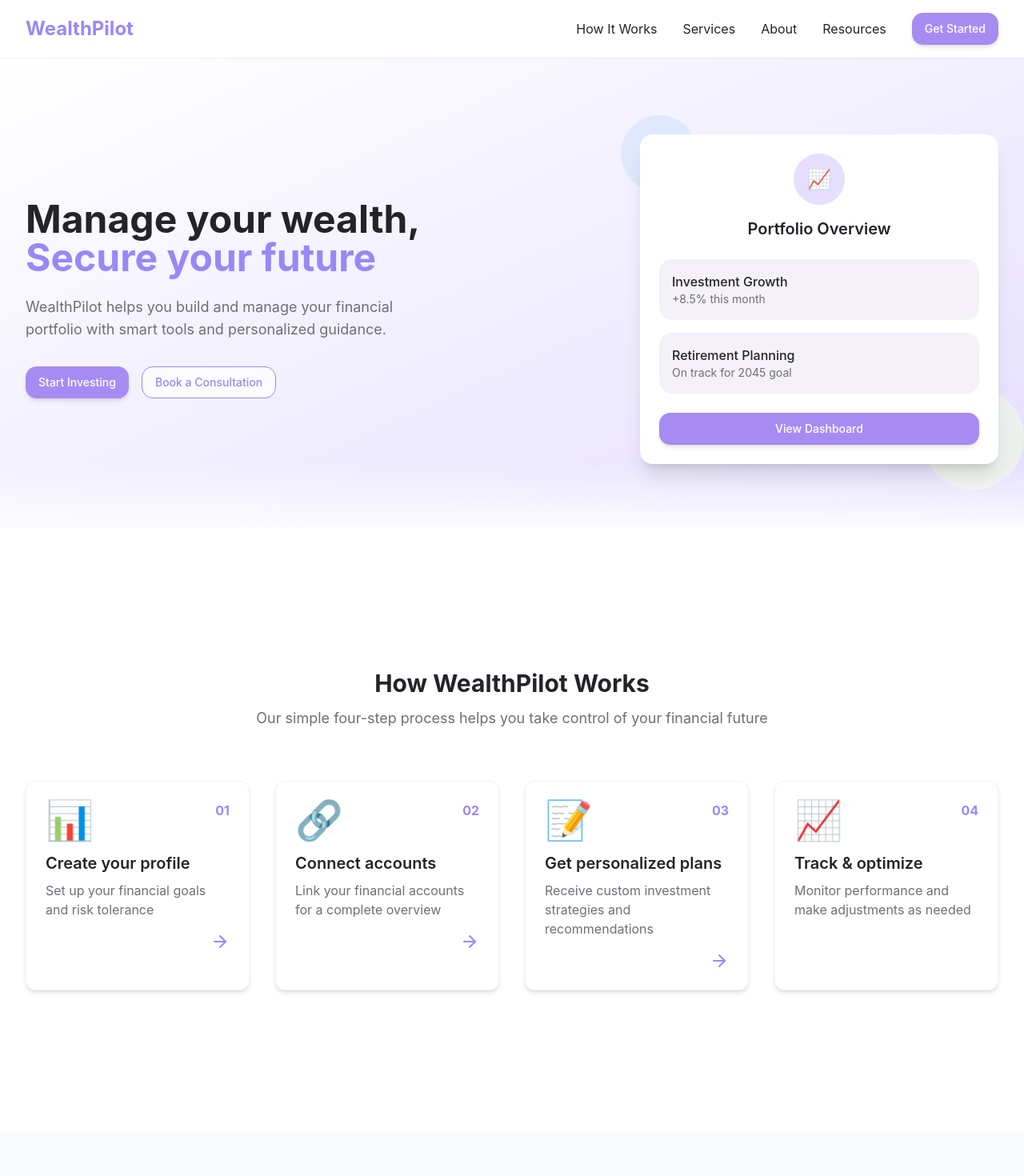
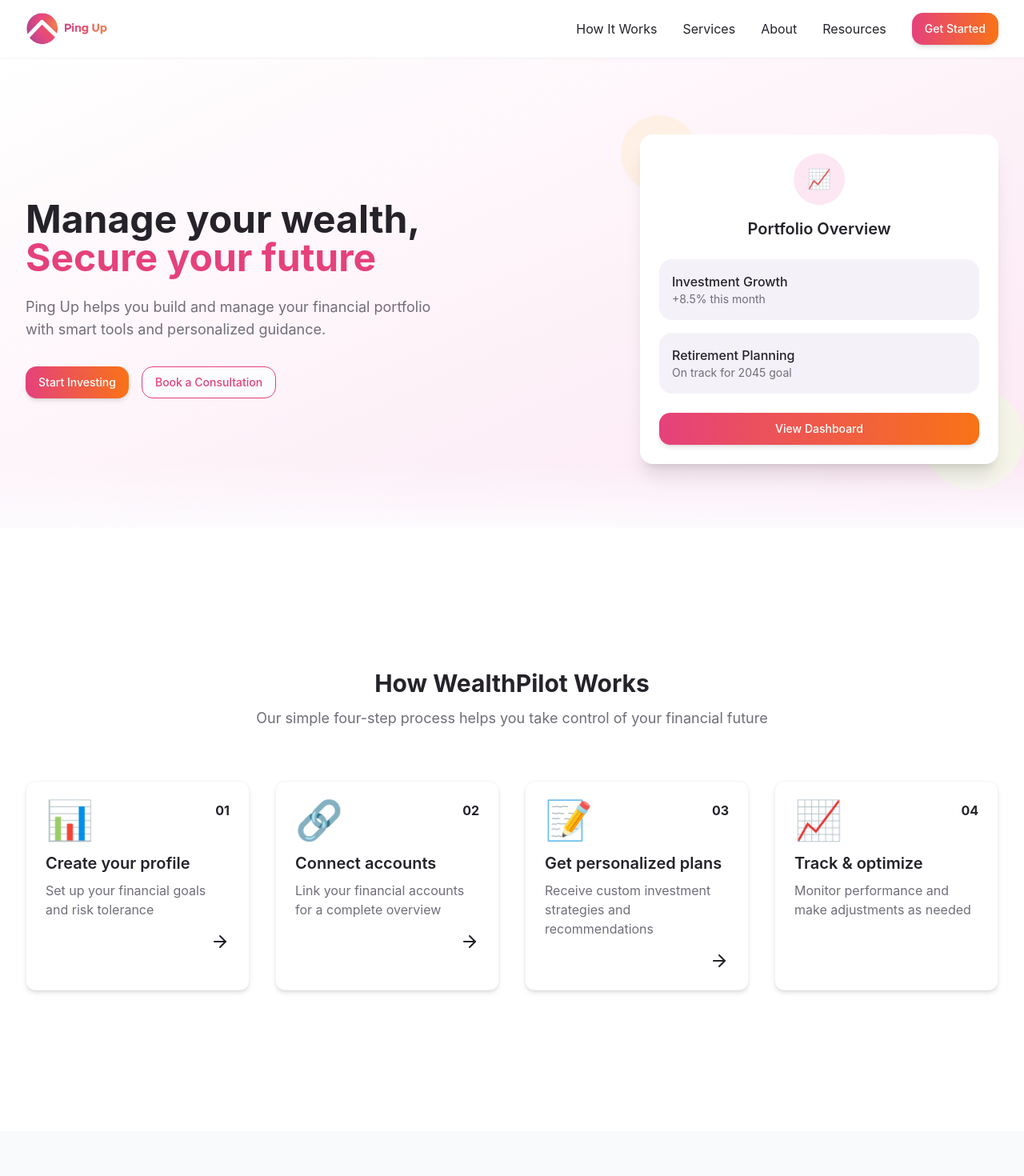
Before and after one commit to Mansab123/pingup-replica-project, a React (Vite) app: page / in a window 1280 px wide. Shown: the top 1470 px of the page at 80% size. Built offline with nearby package versions, Linux system fonts and the light colour scheme.

Commit message:
Add branding and color scheme
Update the website to use the "Ping Up" branding and color scheme.

```diff
--- a/index.html
+++ b/index.html
@@ -1,20 +1,22 @@
+
 <!DOCTYPE html>
 <html lang="en">
   <head>
     <meta charset="UTF-8" />
     <meta name="viewport" content="width=device-width, initial-scale=1.0" />
-    <title>pingup-replica-project</title>
-    <meta name="description" content="Lovable Generated Project" />
-    <meta name="author" content="Lovable" />
+    <title>Ping Up - Smart Financial Solutions</title>
+    <meta name="description" content="Ping Up - Smart financial solutions for your future" />
+    <meta name="author" content="Ping Up" />
 
-    <meta property="og:title" content="pingup-replica-project" />
-    <meta property="og:description" content="Lovable Generated Project" />
+    <meta property="og:title" content="Ping Up - Smart Financial Solutions" />
+    <meta property="og:description" content="Smart financial solutions for your future" />
     <meta property="og:type" content="website" />
     <meta property="og:image" content="https://lovable.dev/opengraph-image-p98pqg.png" />
 
     <meta name="twitter:card" content="summary_large_image" />
     <meta name="twitter:site" content="@lovable_dev" />
     <meta name="twitter:image" content="https://lovable.dev/opengraph-image-p98pqg.png" />
+    <link rel="icon" href="/lovable-uploads/7c6274cd-4d02-4c59-9385-9fdb2eb031c8.png" type="image/png">
   </head>
 
   <body>
--- a/src/components/Footer.tsx
+++ b/src/components/Footer.tsx
@@ -7,54 +7,58 @@ const Footer = () => {
       <div className="section-container py-12 md:py-16">
         <div className="grid grid-cols-1 md:grid-cols-4 gap-8 md:gap-12">
           <div className="md:col-span-1">
-            <a href="/" className="font-bold text-2xl text-pingup-purple">
-              WealthPilot
+            <a href="/" className="flex items-center">
+              <img
+                src="/lovable-uploads/7c6274cd-4d02-4c59-9385-9fdb2eb031c8.png"
+                alt="Ping Up Logo"
+                className="h-8 md:h-10 mb-3"
+              />
             </a>
             <p className="mt-4 text-muted-foreground">
-              Intelligent wealth management for your financial future.
+              Smart financial solutions for your future.
             </p>
           </div>
 
           <div>
             <h3 className="font-semibold mb-4">Services</h3>
             <ul className="space-y-2">
-              <li><a href="/services/investment" className="text-muted-foreground hover:text-pingup-purple">Investment Management</a></li>
-              <li><a href="/services/retirement" className="text-muted-foreground hover:text-pingup-purple">Retirement Planning</a></li>
-              <li><a href="/services/tax" className="text-muted-foreground hover:text-pingup-purple">Tax Strategy</a></li>
+              <li><a href="/services/investment" className="text-muted-foreground hover:text-pingup-pink">Investment Management</a></li>
+              <li><a href="/services/retirement" className="text-muted-foreground hover:text-pingup-pink">Retirement Planning</a></li>
+              <li><a href="/services/tax" className="text-muted-foreground hover:text-pingup-pink">Tax Strategy</a></li>
             </ul>
           </div>
 
           <div>
             <h3 className="font-semibold mb-4">Company</h3>
             <ul className="space-y-2">
-              <li><a href="/about" className="text-muted-foreground hover:text-pingup-purple">About Us</a></li>
-              <li><a href="/resources" className="text-muted-foreground hover:text-pingup-purple">Resource Center</a></li>
-              <li><a href="/careers" className="text-muted-foreground hover:text-pingup-purple">Careers</a></li>
+              <li><a href="/about" className="text-muted-foreground hover:text-pingup-pink">About Us</a></li>
+              <li><a href="/resources" className="text-muted-foreground hover:text-pingup-pink">Resource Center</a></li>
+              <li><a href="/careers" className="text-muted-foreground hover:text-pingup-pink">Careers</a></li>
             </ul>
           </div>
 
           <div>
             <h3 className="font-semibold mb-4">Legal</h3>
             <ul className="space-y-2">
-              <li><a href="/privacy" className="text-muted-foreground hover:text-pingup-purple">Privacy Policy</a></li>
-              <li><a href="/terms" className="text-muted-foreground hover:text-pingup-purple">Terms of Service</a></li>
-              <li><a href="/security" className="text-muted-foreground hover:text-pingup-purple">Security</a></li>
+              <li><a href="/privacy" className="text-muted-foreground hover:text-pingup-pink">Privacy Policy</a></li>
+              <li><a href="/terms" className="text-muted-foreground hover:text-pingup-pink">Terms of Service</a></li>
+              <li><a href="/security" className="text-muted-foreground hover:text-pingup-pink">Security</a></li>
             </ul>
           </div>
         </div>
 
         <div className="mt-12 pt-8 border-t border-gray-200 text-center sm:text-left flex flex-col sm:flex-row justify-between items-center">
           <p className="text-muted-foreground text-sm">
-            © {new Date().getFullYear()} WealthPilot. All rights reserved.
+            © {new Date().getFullYear()} Ping Up. All rights reserved.
           </p>
           <div className="flex space-x-6 mt-4 sm:mt-0">
-            <a href="#" className="text-muted-foreground hover:text-pingup-purple">
+            <a href="#" className="text-muted-foreground hover:text-pingup-pink">
               Twitter
             </a>
-            <a href="#" className="text-muted-foreground hover:text-pingup-purple">
+            <a href="#" className="text-muted-foreground hover:text-pingup-pink">
               LinkedIn
             </a>
-            <a href="#" className="text-muted-foreground hover:text-pingup-purple">
+            <a href="#" className="text-muted-foreground hover:text-pingup-pink">
               Facebook
             </a>
           </div>
--- a/src/components/Hero.tsx
+++ b/src/components/Hero.tsx
@@ -4,34 +4,34 @@ import { Button } from '@/components/ui/button';
 
 const Hero = () => {
   return (
-    <div className="relative overflow-hidden bg-gradient-to-br from-white to-pingup-light-purple">
+    <div className="relative overflow-hidden bg-gradient-to-br from-white to-pingup-light-pink">
       <div className="section-container pb-20">
         <div className="grid grid-cols-1 lg:grid-cols-2 gap-12 items-center">
           <div className="animate-fade-in">
             <h1 className="heading-lg mb-6">
               Manage your wealth, <br />
-              <span className="text-pingup-purple">Secure your future</span>
+              <span className="text-pingup-pink">Secure your future</span>
             </h1>
             <p className="text-lg mb-8 text-muted-foreground max-w-lg">
-              WealthPilot helps you build and manage your financial portfolio with smart tools and personalized guidance.
+              Ping Up helps you build and manage your financial portfolio with smart tools and personalized guidance.
             </p>
             <div className="flex flex-col sm:flex-row space-y-4 sm:space-y-0 sm:space-x-4">
               <Button className="pingup-button">
                 Start Investing
               </Button>
-              <Button variant="outline" className="border-pingup-purple text-pingup-purple hover:bg-pingup-light-purple">
+              <Button variant="outline" className="border-pingup-pink text-pingup-pink hover:bg-pingup-light-pink">
                 Book a Consultation
               </Button>
             </div>
           </div>
           <div className="relative flex justify-center lg:justify-end animate-fade-in">
             <div className="relative w-full max-w-md">
-              <div className="absolute -top-6 -left-6 w-24 h-24 bg-pingup-soft-blue rounded-full opacity-60"></div>
+              <div className="absolute -top-6 -left-6 w-24 h-24 bg-pingup-soft-orange rounded-full opacity-60"></div>
               <div className="absolute -bottom-8 -right-8 w-32 h-32 bg-pingup-soft-green rounded-full opacity-60"></div>
               <div className="relative bg-white rounded-2xl shadow-xl p-6 z-10">
                 <div className="text-center mb-6">
-                  <div className="inline-flex items-center justify-center w-16 h-16 rounded-full bg-pingup-light-purple mb-4">
-                    <span className="text-pingup-purple text-2xl font-bold">📈</span>
+                  <div className="inline-flex items-center justify-center w-16 h-16 rounded-full bg-pingup-light-pink mb-4">
+                    <span className="text-pingup-pink text-2xl font-bold">📈</span>
                   </div>
                   <h3 className="text-xl font-semibold">Portfolio Overview</h3>
                 </div>
--- a/src/components/Navbar.tsx
+++ b/src/components/Navbar.tsx
@@ -14,23 +14,27 @@ const Navbar = () => {
         <div className="flex items-center justify-between">
           {/* Logo */}
           <div className="flex items-center">
-            <a href="/" className="font-bold text-2xl text-pingup-purple">
-              WealthPilot
+            <a href="/" className="flex items-center">
+              <img
+                src="/lovable-uploads/7c6274cd-4d02-4c59-9385-9fdb2eb031c8.png"
+                alt="Ping Up Logo"
+                className="h-8 md:h-10"
+              />
             </a>
           </div>
 
           {/* Desktop Navigation */}
           <div className="hidden md:flex items-center space-x-8">
-            <a href="#how-it-works" className="text-foreground hover:text-pingup-purple transition-colors">
+            <a href="#how-it-works" className="text-foreground hover:text-pingup-pink transition-colors">
               How It Works
             </a>
-            <a href="#features" className="text-foreground hover:text-pingup-purple transition-colors">
+            <a href="#features" className="text-foreground hover:text-pingup-pink transition-colors">
               Services
             </a>
-            <a href="#about" className="text-foreground hover:text-pingup-purple transition-colors">
+            <a href="#about" className="text-foreground hover:text-pingup-pink transition-colors">
               About
             </a>
-            <a href="/resources" className="text-foreground hover:text-pingup-purple transition-colors">
+            <a href="/resources" className="text-foreground hover:text-pingup-pink transition-colors">
               Resources
             </a>
             <Button className="pingup-button">
@@ -56,28 +60,28 @@ const Navbar = () => {
             <div className="flex flex-col space-y-4">
               <a
                 href="#how-it-works"
-                className="text-foreground hover:text-pingup-purple transition-colors px-2 py-1"
+                className="text-foreground hover:text-pingup-pink transition-colors px-2 py-1"
                 onClick={toggleMenu}
               >
                 How It Works
               </a>
               <a
                 href="#features"
-                className="text-foreground hover:text-pingup-purple transition-colors px-2 py-1"
+                className="text-foreground hover:text-pingup-pink transition-colors px-2 py-1"
                 onClick={toggleMenu}
               >
                 Services
               </a>
               <a
                 href="#about"
-                className="text-foreground hover:text-pingup-purple transition-colors px-2 py-1"
+                className="text-foreground hover:text-pingup-pink transition-colors px-2 py-1"
                 onClick={toggleMenu}
               >
                 About
               </a>
               <a
                 href="/resources"
-                className="text-foreground hover:text-pingup-purple transition-colors px-2 py-1"
+                className="text-foreground hover:text-pingup-pink transition-colors px-2 py-1"
                 onClick={toggleMenu}
               >
                 Resources
--- a/src/components/Newsletter.tsx
+++ b/src/components/Newsletter.tsx
@@ -13,7 +13,7 @@ const Newsletter = () => {
   return (
     <section className="bg-white py-20">
       <div className="section-container max-w-4xl">
-        <div className="bg-gradient-to-r from-pingup-light-purple to-pingup-soft-blue rounded-3xl p-8 md:p-12">
+        <div className="bg-gradient-to-r from-pingup-light-pink to-pingup-soft-orange rounded-3xl p-8 md:p-12">
           <div className="text-center mb-8">
             <h2 className="text-2xl md:text-3xl font-bold mb-4">Financial Insights Delivered</h2>
             <p className="text-muted-foreground max-w-xl mx-auto">
--- a/src/components/Stats.tsx
+++ b/src/components/Stats.tsx
@@ -22,7 +22,7 @@ const stats = [
 
 const Stats = () => {
   return (
-    <section className="bg-pingup-purple py-16">
+    <section className="bg-gradient-to-r from-pingup-pink to-pingup-orange py-16">
       <div className="section-container">
         <div className="grid grid-cols-2 md:grid-cols-4 gap-8 text-center">
           {stats.map((stat, index) => (
--- a/src/index.css
+++ b/src/index.css
@@ -16,7 +16,7 @@
     --popover: 0 0% 100%;
     --popover-foreground: 260 10% 15%;
 
-    --primary: 255 80% 75%;
+    --primary: 334 76% 57%;
     --primary-foreground: 0 0% 100%;
 
     --secondary: 260 30% 96%;
@@ -33,7 +33,7 @@
 
     --border: 260 30% 92%;
     --input: 260 30% 92%;
-    --ring: 255 80% 75%;
+    --ring: 334 76% 57%;
 
     --radius: 1rem;
   }
@@ -50,7 +50,7 @@
 
 @layer components {
   .pingup-button {
-    @apply bg-pingup-purple text-white hover:bg-pingup-dark-purple font-medium px-6 py-3 rounded-full transition-all duration-300 shadow-md hover:shadow-lg;
+    @apply bg-gradient-to-r from-pingup-pink to-pingup-orange text-white font-medium px-6 py-3 rounded-full transition-all duration-300 shadow-md hover:shadow-lg hover:scale-105;
   }
 
   .section-container {
--- a/tailwind.config.ts
+++ b/tailwind.config.ts
@@ -64,9 +64,11 @@ export default {
 					ring: 'hsl(var(--sidebar-ring))'
 				},
 				pingup: {
-					purple: '#9b87f5',
-					'dark-purple': '#7E69AB',
-					'light-purple': '#E5DEFF',
+					pink: '#E5417C',
+					orange: '#F97316',
+					gradient: 'linear-gradient(90deg, #E5417C 0%, #F97316 100%)',
+					'light-pink': '#FCE7F3',
+					'soft-orange': '#FFEDD5',
 					'soft-blue': '#D3E4FD',
 					'soft-green': '#F2FCE2'
 				}
```
Also changed, not shown: public/lovable-uploads/7c6274cd-4d02-4c59-9385-9fdb2eb031c8.png (added), public/lovable-uploads/ping-up-logo.png (added).
